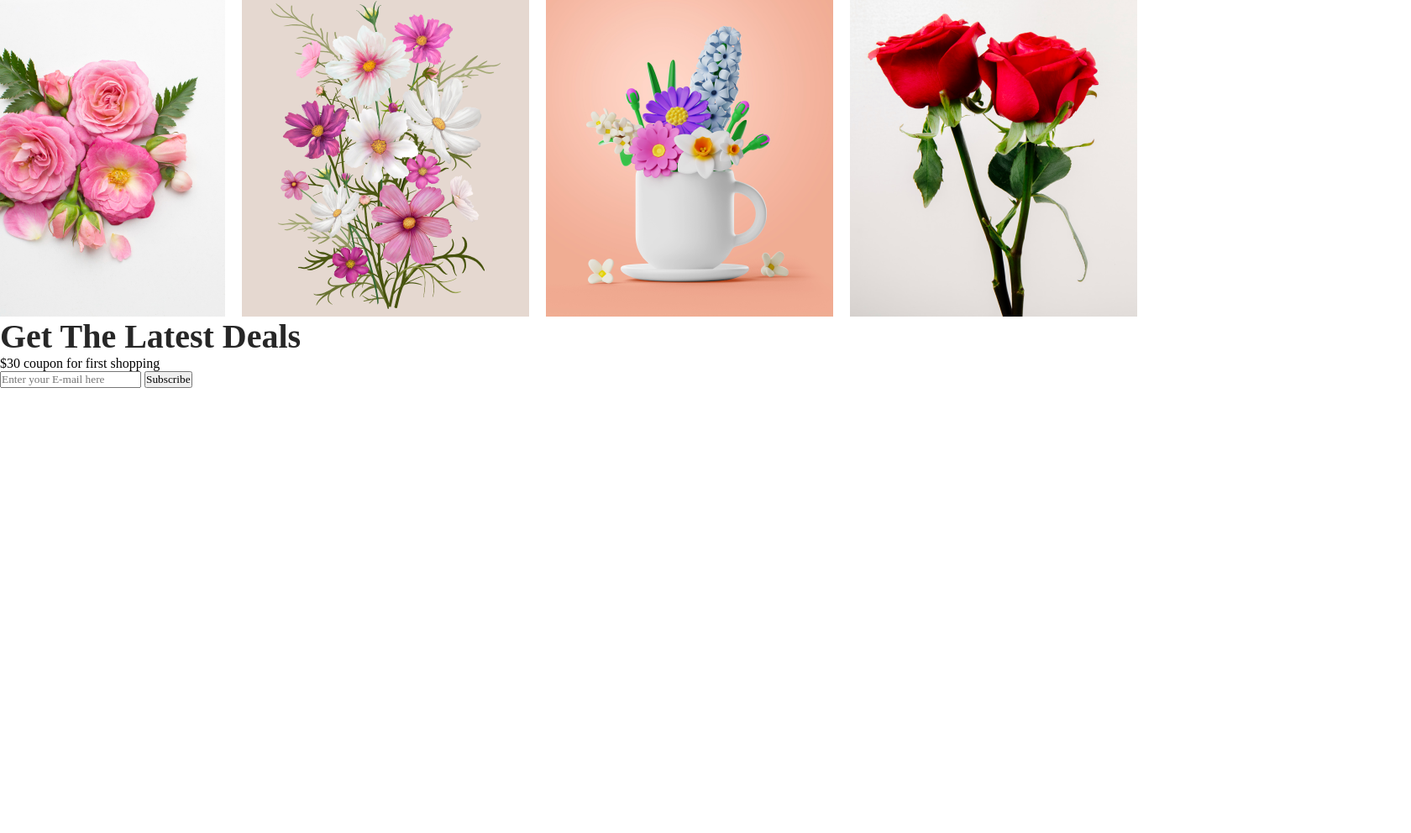
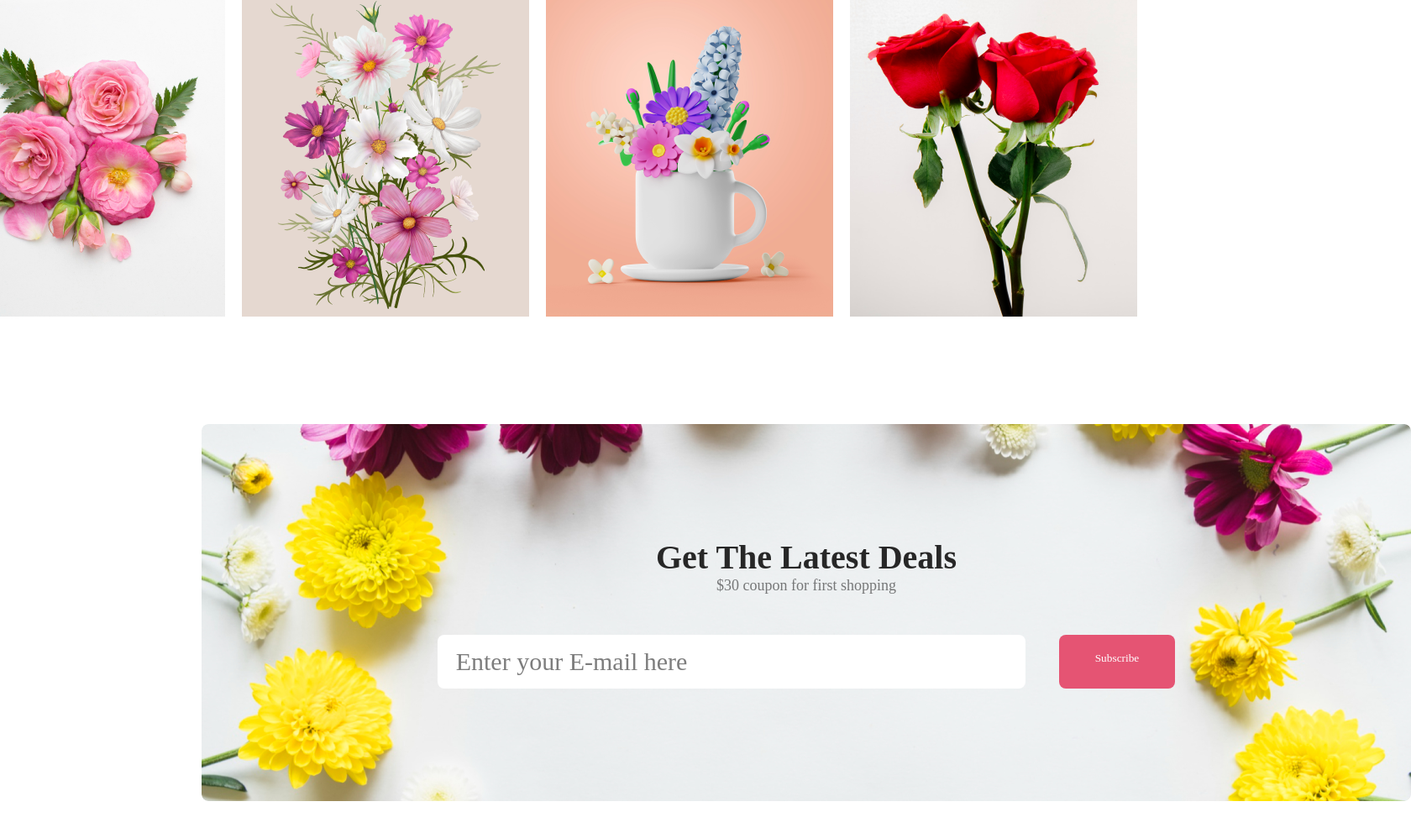
Before and after one commit to abdulbariforhero/Flower-shop-website, a plain HTML site: page index.html in a window 1280 px wide. Shown: the part 1843-2835 px from the top of the page at 84% size, 1680 px wide, since content can reach past the window. Before the commit the page ends 2305 px from the top, so only its background shows below. Drawn offline with Linux system fonts and the light colour scheme.

Commit message:
added Deal submit style

```diff
--- a/index.html
+++ b/index.html
@@ -54,11 +54,13 @@
 
         <!-- .deal-submit-container>h3.deal-submit-title+p.deal-submit-offer+.deal-submti-section -->
         <div class="deal-submit-container">
-            <h3 class="deal-submit-title title-font">Get The Latest Deals</h3>
+            <div>
+                <h3 class="deal-submit-title title-font">Get The Latest Deals</h3>
             <p class="deal-submit-offer">$30 coupon for first shopping</p>
             <div class="deal-submti-section">
-                <input type="email" name="" id="email" placeholder="Enter your E-mail here">
-                <button>Subscribe</button>
+                <input class="input-email" type="email" name="" id="email" placeholder="Enter your E-mail here">
+                <button class="btn">Subscribe</button>
+            </div>
             </div>
         </div>
 
--- a/style.css
+++ b/style.css
@@ -24,12 +24,12 @@
     border: 0px;
 }
 
-.btn:hover{
+.btn:hover {
     /* background-color: #555555;
   color: white;  */
-  background-color: yellow;
-  color: blue;
-  border: 2px solid #f44336;
+    background-color: yellow;
+    color: blue;
+    border: 2px solid #f44336;
 }
 
 
@@ -120,9 +120,51 @@
     padding-bottom: 45px;
 }
 
-.insta-imeges{
+.insta-imeges {
     display: flex;
     gap: 20px;
     padding-left: 230px;
     padding-right: 230px;
 }
+
+
+/* Deal Submit related style */
+.deal-submit-container {
+    display: flex;
+    margin: 128px 240px;
+    align-items: center;
+    justify-content: center;
+    width: 1440px;
+    height: 449px;
+    flex-shrink: 0;
+    border-radius: 8px;
+    background: url("Flower\ Asset/Rectangle 9.png");
+    background-repeat: no-repeat;
+    text-align: center;
+}
+
+.deal-submit-offer {
+    color: rgba(39, 39, 39, 0.60);
+    font-size: 18px;
+    padding-bottom: 48px;
+}
+
+
+.deal-submti-section{
+    display: flex;
+    gap: 40px;
+}
+
+.input-email {
+    width: 700px;
+    height: 64px;
+    border-radius: 8px;
+    border: none;
+    background: #FFF;
+    font-size: 30px;
+}
+
+.input-email::placeholder {
+    color: rgba(39, 39, 39, 0.60);
+    padding: 22px 500px 22px 22px;
+}
```
